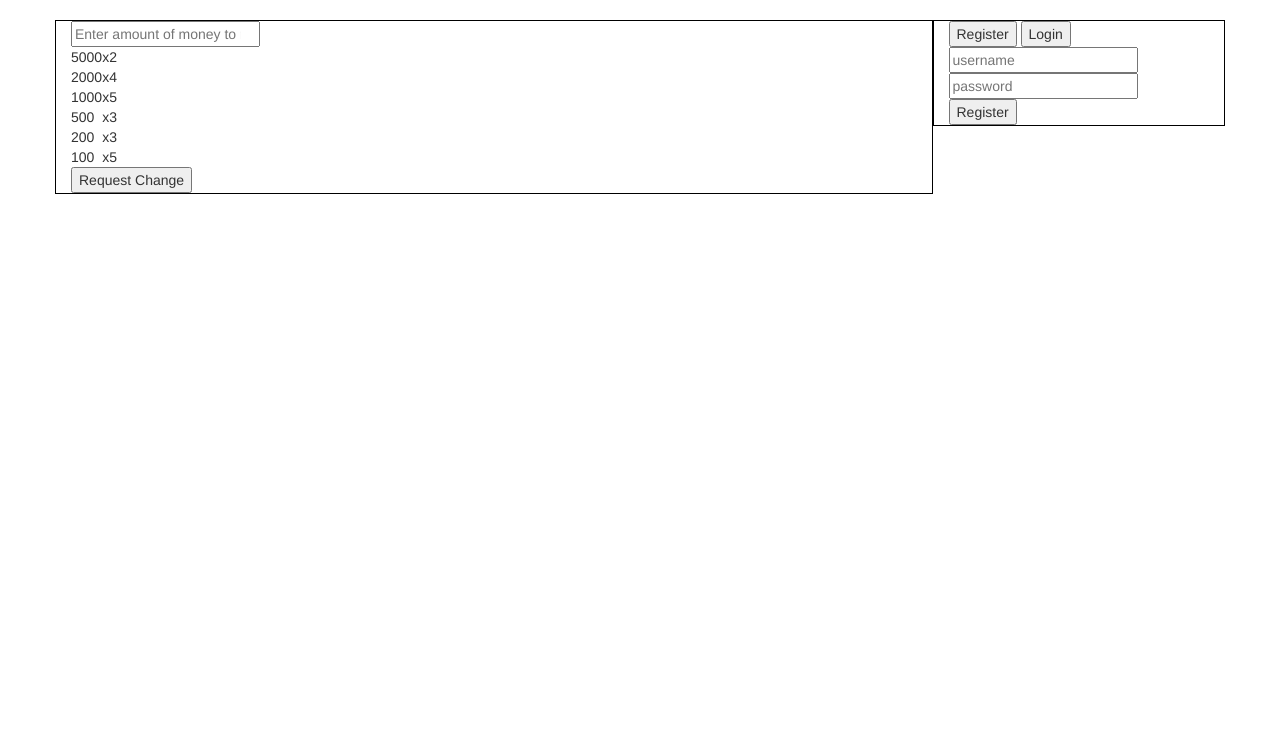
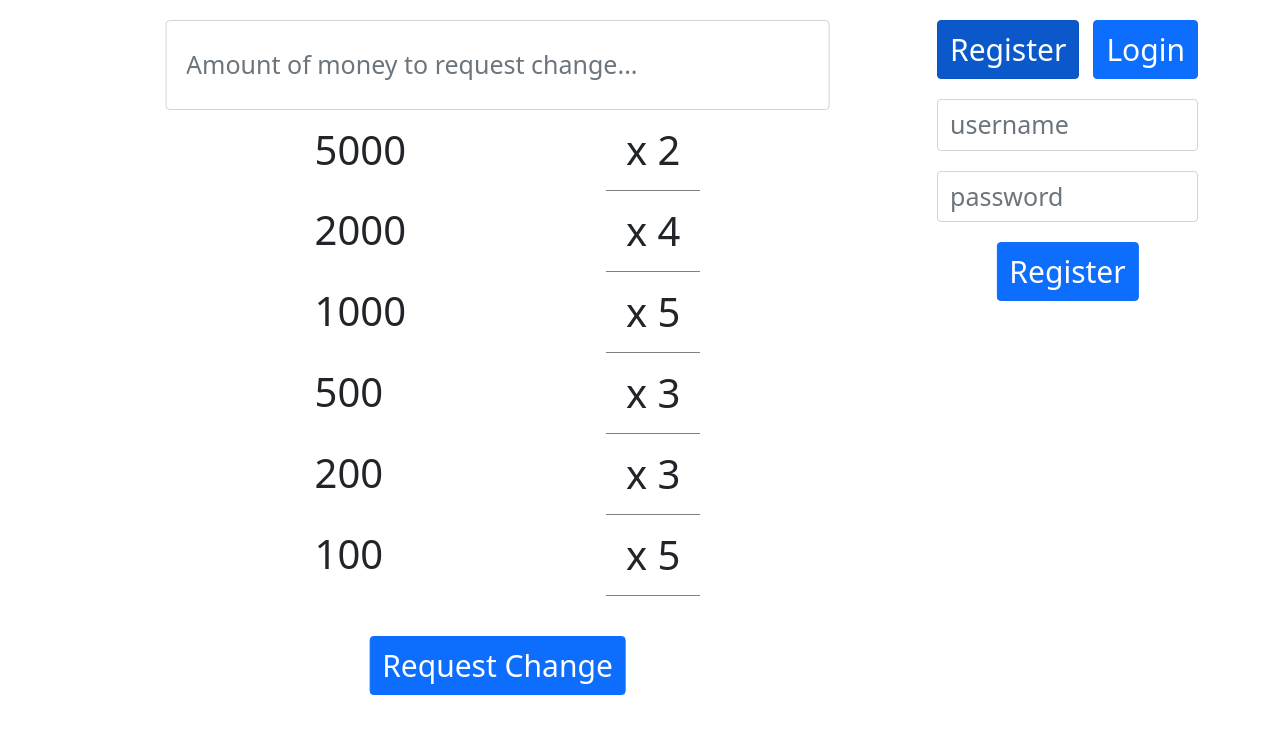
Before and after one commit to maen08/changer-app, a Django app: template templates/index.html in a window 1280 px wide. Shown: the top 734 px of the page. Run offline with Django 3.2, Linux system fonts and the light colour scheme; the template is opened without the code that fills it, so the values that code supplies are empty; some libraries are stand-ins or nearby versions.

Commit message:
modify index template

```diff
--- a/templates/index.html
+++ b/templates/index.html
@@ -3,8 +3,9 @@
 <head>
     <meta charset="UTF-8">
     <!-- Latest compiled and minified CSS -->
-    <link rel="stylesheet" href="https://maxcdn.bootstrapcdn.com/bootstrap/3.3.7/css/bootstrap.min.css"
-          integrity="sha384-BVYiiSIFeK1dGmJRAkycuHAHRg32OmUcww7on3RYdg4Va+PmSTsz/K68vbdEjh4u" crossorigin="anonymous">
+    <!-- CSS only -->
+<link href="https://cdn.jsdelivr.net/npm/bootstrap@5.0.0-beta1/dist/css/bootstrap.min.css" rel="stylesheet"
+integrity="sha384-giJF6kkoqNQ00vy+HMDP7azOuL0xtbfIcaT9wjKHr8RbDVddVHyTfAAsrekwKmP1" crossorigin="anonymous">
     <link rel="stylesheet" href="https://pro.fontawesome.com/releases/v5.10.0/css/all.css"
           integrity="sha384-AYmEC3Yw5cVb3ZcuHtOA93w35dYTsvhLPVnYs9eStHfGJvOvKxVfELGroGkvsg+p" crossorigin="anonymous"/>
     <link rel="stylesheet" href="./static/index.css">
@@ -13,45 +14,50 @@
 <body>
 <section class="container">
     <div class="row">
-        <div class="col-lg-9" style="border: 1px solid black">
-            <form action="">
-                <input type="number" placeholder="Enter amount of money to request for change...">
-                <table class="table-responsive">
+        <div class="col-lg-9 change-request-form">
+            <form class="" action="">
+                <div class="change-request-input form-group">
+                    <input class="form-control center-horizontal" type="number" placeholder="Amount of money to request change...">
+                    <!-- <i class="fa fa-search" aria-hidden="true"></i> -->
+                </div>
+                <table class="table table-borderless">
+                    <tbody>
                         <tr>
                             <td>5000</td>
-                        <td>x2</td>
+                            <td class="amount-times">x 2</td>
                         </tr>
                         <tr>
                             <td>2000</td>
-                        <td>x4</td>
+                            <td class="amount-times">x 4</td>
                         </tr>
                         <tr>
                             <td>1000</td>
-                        <td>x5</td>
+                            <td class="amount-times">x 5</td>
                         </tr>
                         <tr>
                             <td>500</td>
-                        <td>x3</td>
+                            <td class="amount-times">x 3</td>
                         </tr>
                         <tr>
                             <td>200</td>
-                        <td>x3</td>
+                            <td class="amount-times">x 3</td>
                         </tr>
                         <tr>
                             <td>100</td>
-                        <td>x5</td>
+                            <td class="amount-times">x 5</td>
                         </tr>
+                    </tbody>
                 </table>
-                <button>Request Change</button>
+                <button class="btn btn-primary center-horizontal" style="font-size: 30px;">Request Change</button>
             </form>
         </div>
-        <div class="col-lg-3" style="border: 1px solid black">
-            <button class="activ">Register</button>
-            <button>Login</button>
-            <form action="">
-                <input type="text" placeholder="username">
-                <input type="password" placeholder="password">
-                <button>Register</button>
+        <div class="col-lg-3 right-container" style="position: relative;">
+            <button class="btn btn-primary active">Register</button>
+            <button class="btn btn-primary" style="float: right;">Login</button>
+            <form class="form-group" action="">
+                <input class="form-control" type="text" placeholder="username">
+                <input class="form-control" type="password" placeholder="password">
+                <button class="btn btn-primary" style="position: relative; left: 50%; transform: translateX(-50%);">Register</button>
             </form>
         </div>
     </div>
--- a/templates/static/index.css
+++ b/templates/static/index.css
@@ -1,3 +1,65 @@
 section {
     padding: 20px;
 }
+
+.center-horizontal {
+    position: relative;
+    left: 50%;
+    transform: translate(-50%);
+}
+
+.change-request-form {
+    display: flex;
+    justify-content: center;
+    flex-direction: column;
+}
+
+
+.change-request-input input {
+    font-size: 25px;
+    padding: 25px 20px;
+    width: 80%;
+}
+
+.right-container button, .right-container form {
+    margin-bottom: 20px;
+}
+
+.right-container button {
+    font-size: 30px;
+}
+
+
+.right-container form input {
+    margin-bottom: 20px;
+    font-size: 25px;
+}
+
+.table {
+    /* width: 50%; */
+    display: flex;
+    position: relative;
+    margin-bottom: 40px;
+}
+
+.table tbody {
+    position: relative;
+    left: 50%;
+    transform: translateX(-50%);
+}
+
+.table td {
+    /* width: 30px !important; */
+    padding: 10px 200px;
+    padding-left: 20px;
+    font-size: 40px;
+}
+
+/* .table  {
+    display: flex;
+} */
+
+.table .amount-times {
+    border-bottom: 1px solid grey;
+    padding: 10px 20px;
+}
```
Lines whose indentation alone changed are shown as unchanged.
